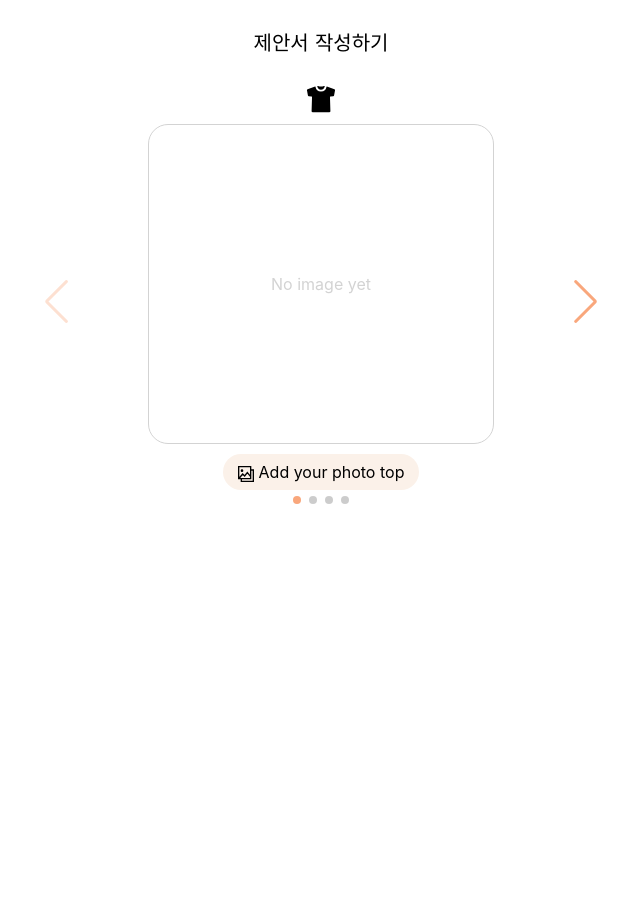
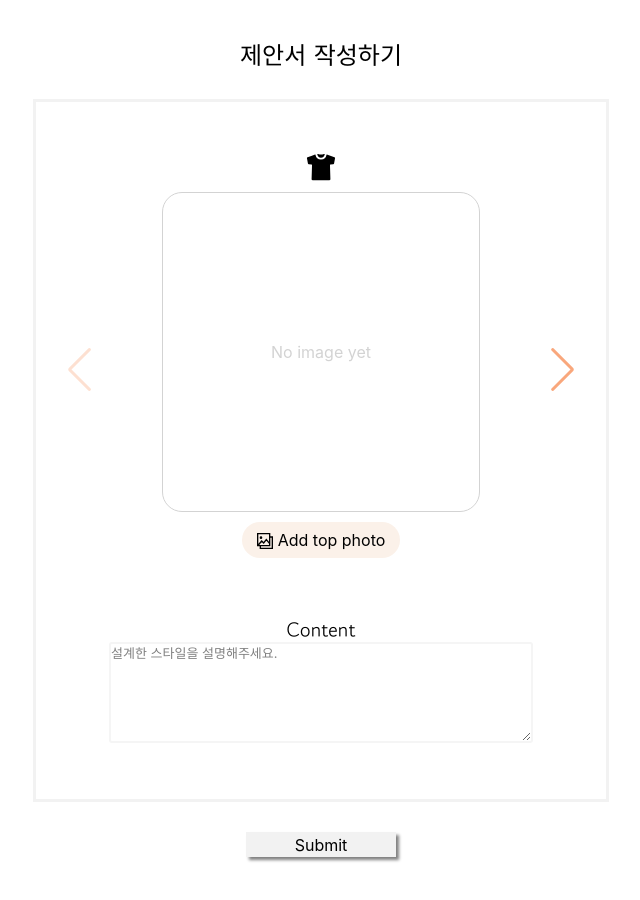
Before and after one commit to KimSeongKyu/mabcci, a React (Create React App) app in the folder frontend/mabcci/: page /makeSuggestion in a window 1280 px wide. Shown: the top 900 px of the page, without its empty margins (319-959 px from the left). Before the commit the page ends 800 px from the top, so only its background shows below. Built offline with nearby package versions, Linux system fonts and the light colour scheme; a web font is replaced by a local one.

Commit message:
[S05P13C107-41] [FE-seongaeee] feat: 최종 제안서 컨텐트, 제출 디자인 및 이벤트 처리 구현

```diff
--- a/frontend/mabcci/src/Components/Pages/ServicePage/OOTD/OOTDWrite/OOTDWrite.css
+++ b/frontend/mabcci/src/Components/Pages/ServicePage/OOTD/OOTDWrite/OOTDWrite.css
@@ -27,7 +27,6 @@
 }
 
 .swiper-zoom-container {
-  position: relative;
   display: flex;
   flex-direction: column;
   justify-content: center;
@@ -50,8 +49,8 @@
   font-size: xx-small;
   background-color: var(--main-color-2);
   font-weight: 800;
-  top: 0;
-  right: 80px;
+  margin-bottom: 28%;
+  margin-left: 47%;
 }
 
 .swiper-slide {
--- a/frontend/mabcci/src/Components/Pages/ServicePage/Styling/MakeSuggestion/MakeSuggestion.css
+++ b/frontend/mabcci/src/Components/Pages/ServicePage/Styling/MakeSuggestion/MakeSuggestion.css
@@ -3,18 +3,29 @@
   max-width: 576px;
   min-height: 100%;
   margin: 0 auto;
-  background-color: white;
+  background-color: var(--main-color-4);
   display: block;
   text-align: center;
   margin-bottom: 100px;
 }
 
-.makeSuggestion-container > h5 {
-  margin-top: 30px;
+.makeSuggestion-container > h4 {
+  margin-top: 40px;
   margin-bottom: 30px;
 }
 
+.makeSuggestion-suggestion {
+  padding: 50px 20px;
+  border: solid;
+  border-color: var(--main-color-3);
+}
+
+.makeSuggestion-swiper-icon {
+  margin-bottom: 10px;
+}
+
 .makeSuggestion-swiper-container {
+  position: relative;
   display: flex;
   flex-direction: column;
   justify-content: center;
@@ -22,15 +33,12 @@
   height: 100%;
 }
 
-.makeSuggestion-swiper-icon {
-  margin-bottom: 10px;
-}
-
 .makeSuggestion-swiper-container > img {
   background-size: hover;
   width: 60%;
   height: 40vh;
   position: relative;
+  margin: auto;
 }
 
 .makeSuggestion-initial-image {
@@ -53,8 +61,8 @@
   font-size: xx-small;
   background-color: var(--main-color-2);
   font-weight: 800;
-  margin-bottom: 28%;
-  margin-left: 47%;
+  top: 0;
+  right: 25px;
 }
 
 .makeSuggestion-input-file {
@@ -80,3 +88,19 @@
 .makeSuggestion-input-file svg {
   margin-right: 5px;
 }
+
+.makeSuggestion-input-box {
+  margin-top: 30px;
+}
+
+.makeSuggestion-input-box textarea {
+  width: 80%;
+  font-size: small;
+  border: 2px solid #f5f5f5;
+  border-radius: 3px;
+}
+
+.makeSuggestion-btn {
+  border-radius: 0;
+  margin-top: 30px;
+}
--- a/frontend/mabcci/src/Components/Pages/ServicePage/Styling/MakeSuggestion/MakeSuggestion.js
+++ b/frontend/mabcci/src/Components/Pages/ServicePage/Styling/MakeSuggestion/MakeSuggestion.js
@@ -14,13 +14,17 @@ import { GiArmoredPants, GiConverseShoe } from 'react-icons/gi';
 import { FaShoppingBag } from 'react-icons/fa';
 import { IconBase } from 'react-icons/lib';
 
-SwiperCore.use([Zoom, Navigation, Pagination]);
+SwiperCore.use([Zoom, Navigation]);
 
-const imageProcess = (cloth, clothImage, addImage) => {
+const imageProcess = (cloth, clothImage, addImage, removeImage) => {
   return clothImage.length !== 0 ? (
     <div className="makeSuggestion-swiper-container">
       <img src={clothImage[0]} alt="사진을 추가해주세요" />
-      <button type="submit" className="btn-util makeSuggestion-btn-remove">
+      <button
+        type="submit"
+        className="btn-util makeSuggestion-btn-remove"
+        onClick={removeImage}
+      >
         X
       </button>
     </div>
@@ -29,7 +33,7 @@ const imageProcess = (cloth, clothImage, addImage) => {
       <div className="makeSuggestion-initial-image">No image yet</div>
       <label htmlFor="input-file" className="makeSuggestion-input-file">
         <GrGallery />
-        Add your photo {cloth}
+        Add {cloth} photo
         <input
           name={cloth}
           key={cloth}
@@ -61,7 +65,6 @@ const MakeSuggestion = () => {
   const [curSilde, setCurSlide] = useState(0);
 
   const addImage = e => {
-    console.log(`curSlide${curSilde}`);
     const cloth = clothes[curSilde];
     const nowSelectImage = e.target.files[0];
     const ImageUrl = URL.createObjectURL(nowSelectImage);
@@ -74,21 +77,38 @@ const MakeSuggestion = () => {
     e.target.value = '';
   };
 
+  const removeImage = e => {
+    const cloth = clothes[curSilde];
+
+    setSuggestion({
+      ...suggestion,
+      [cloth]: [],
+    });
+  };
+
+  const addDescription = e => {
+    setSuggestion({
+      ...suggestion,
+      description: e.target.value,
+    });
+  };
+
+  const submitSuggention = () => {
+    console.log(suggestion);
+  };
+
   return (
     <div className="makeSuggestion-container">
-      <h5>제안서 작성하기</h5>
+      <h4>제안서 작성하기</h4>
+      <div className="makeSuggestion-suggestion">
         <div>
           <Swiper
             className="makeSuggestion-swiper"
             style={{
               '--swiper-navigation-color': '#f9a77c',
-            '--swiper-pagination-color': '#f9a77c',
             }}
             zoom
             navigation
-          pagination={{
-            clickable: true,
-          }}
             onSlideChange={swiper => setCurSlide(swiper.activeIndex)}
           >
             {clothes.map((cloth, index) => {
@@ -96,12 +116,36 @@ const MakeSuggestion = () => {
               return (
                 <SwiperSlide key={cloth}>
                   <Icon size="30" className="makeSuggestion-swiper-icon" />
-                {imageProcess(cloth, suggestion[cloth], addImage)}
+                  {imageProcess(
+                    cloth,
+                    suggestion[cloth],
+                    addImage,
+                    removeImage,
+                  )}
                 </SwiperSlide>
               );
             })}
           </Swiper>
         </div>
+        <div className="makeSuggestion-input-box">
+          <h5>Content</h5>
+          <textarea
+            id=""
+            cols="30"
+            rows="5"
+            name="content"
+            placeholder="설계한 스타일을 설명해주세요."
+            onChange={addDescription}
+          />
+        </div>
+      </div>
+      <button
+        type="submit"
+        className="makeSuggestion-btn btn-rounded-sm"
+        onClick={submitSuggention}
+      >
+        Submit
+      </button>
     </div>
   );
 };
```
Also changed, not shown: 1 other file (tests, documents, lock files or other folders). Lines whose indentation alone changed are shown as unchanged.
